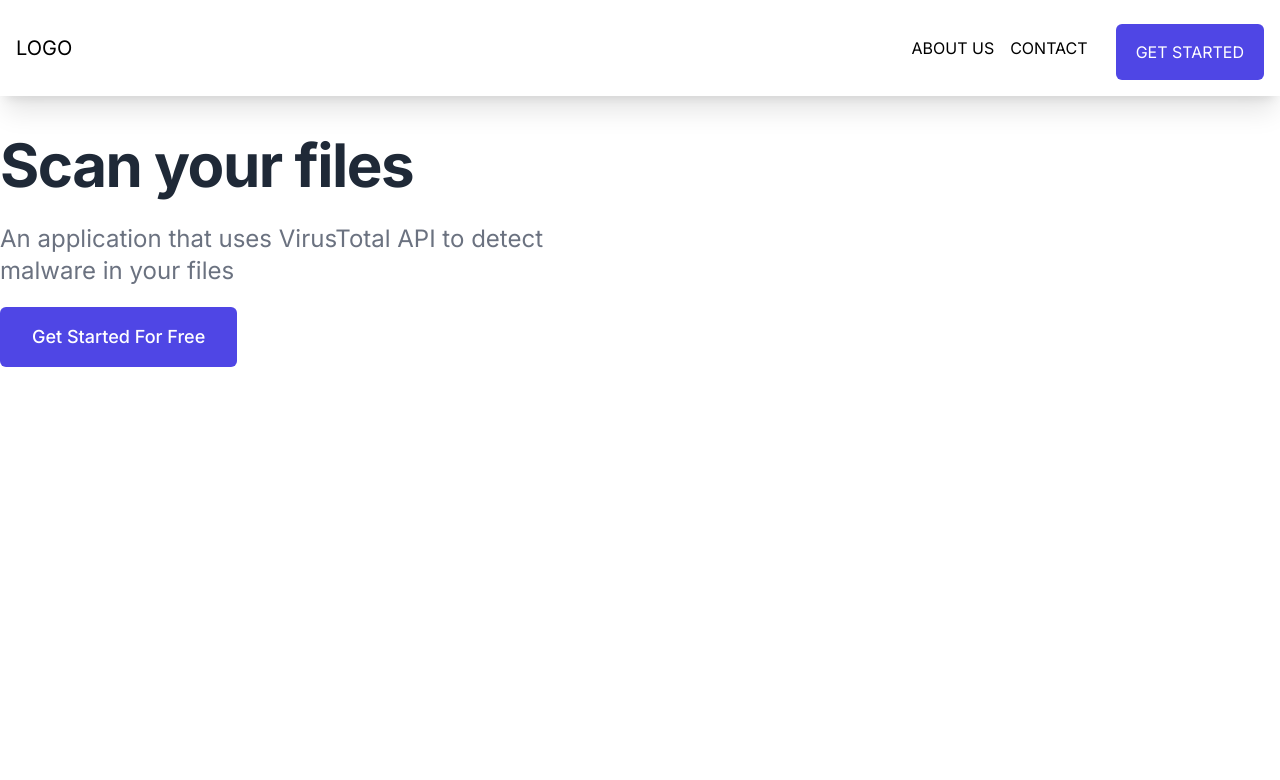
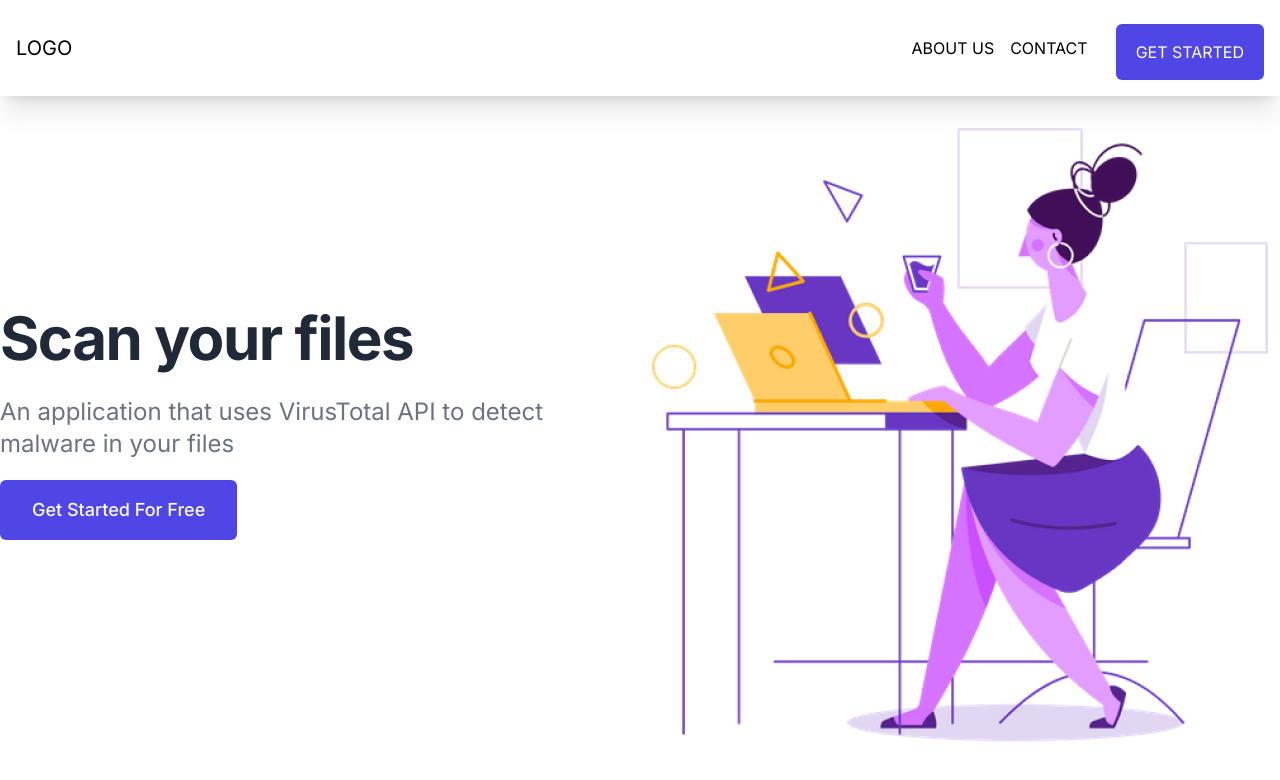
Before and after one commit to garytann/virustotalApiServer, a Next.js app in the folder frontend/my-app/: page / in a window 1280 px wide. Shown: the top 780 px of the page. Built offline with nearby package versions, Linux system fonts and the light colour scheme.

Commit message:
added hero section

```diff
--- a/frontend/my-app/components/HeroSection.js
+++ b/frontend/my-app/components/HeroSection.js
@@ -2,6 +2,9 @@
 'use client';
 import Container from './Container';
 import Link from 'next/link';
+import heroImg from "@/public/hero.png";
+import Image from "next/image"
+
 
 
 const HeroSection = () => {
@@ -19,12 +22,24 @@ const HeroSection = () => {
 
             <div className="flex flex-col items-start space-y-3 sm:space-x-4 sm:space-y-0 sm:items-center sm:flex-row">
 
-            <Link href = "/dashboard"
+              <Link href="/dashboard"
                 className="px-8 py-4 text-lg font-medium text-center text-white bg-indigo-600 rounded-md ">
                 Get Started For Free
               </Link>
-
             </div>
+          </div>
+        </div>
+        <div className="flex items-center justify-center w-full lg:w-1/2">
+          <div className="">
+            <Image
+              src={heroImg}
+              width="616"
+              height="617"
+              className={"object-cover"}
+              alt="Hero Illustration"
+              loading="eager"
+              placeholder="blur"
+            />
           </div>
         </div>
       </Container>
```
Also changed, not shown: frontend/my-app/public/hero.png (added).
